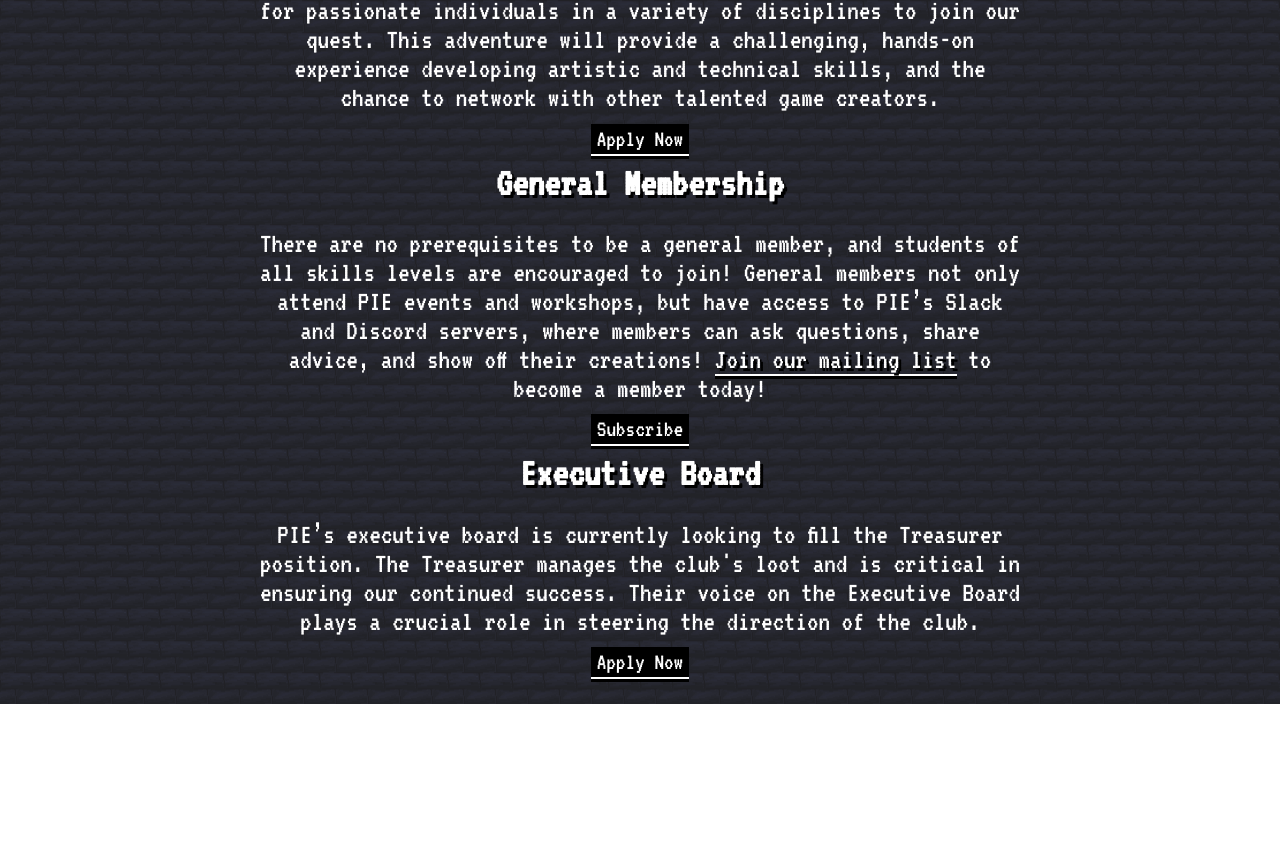
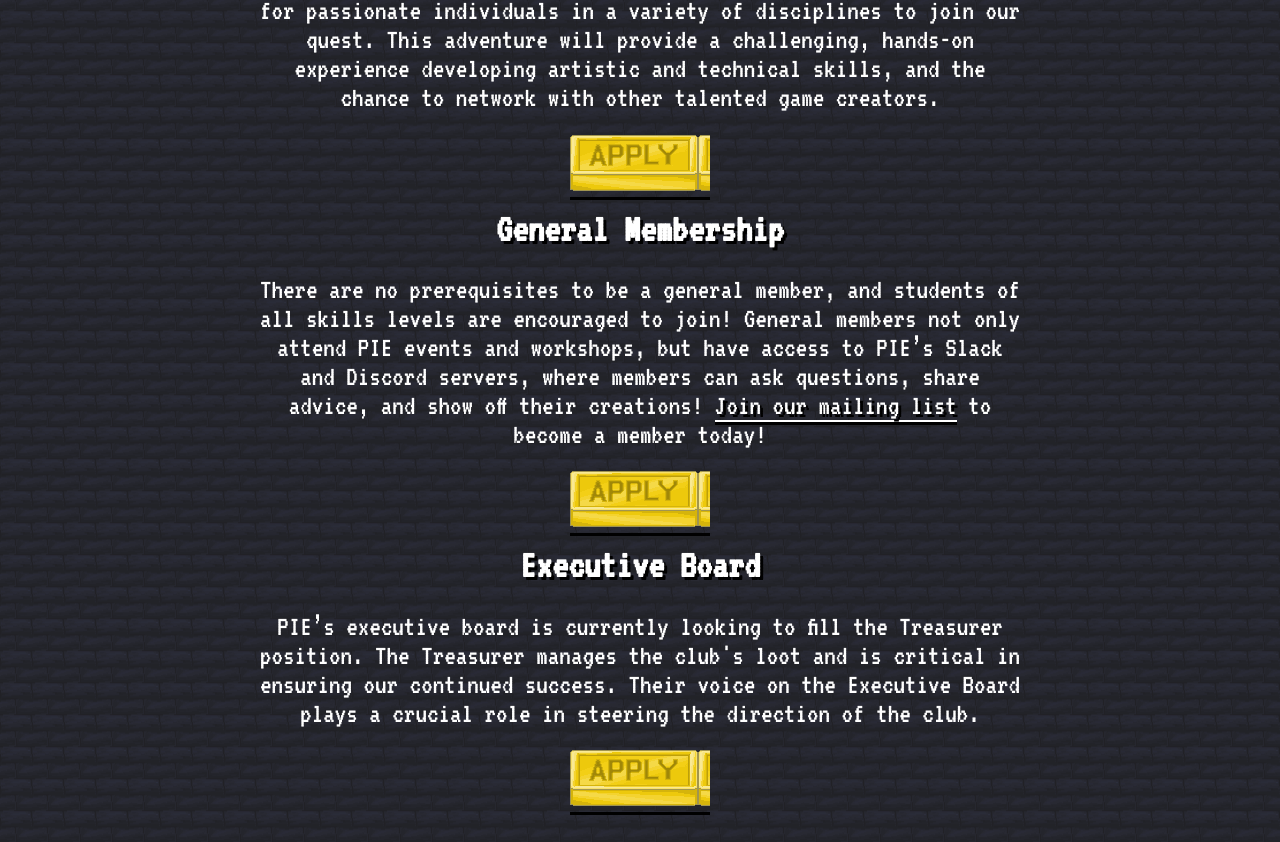
Before and after one commit to PIE-NU/Website, a website: page app/public/index.html in a window 1280 px wide. Shown: the part 1837-2679 px from the top of the page. Before the commit the page ends 2541 px from the top, so only its background shows below. Drawn offline with Linux system fonts and the light colour scheme.

Commit message:
Added apply btn images and started styling buttons to use them

```diff
--- a/app/public/css/index.css
+++ b/app/public/css/index.css
@@ -170,10 +170,21 @@ hr {
 
 .btn-googleform {
 	text-decoration: none;
-	color: white;
-	background-color: black;
 	font-size: 1.5em;
 	padding: .125em .25em;
+
+	border: none;
+
+	display: block;
+	margin: auto;
+	width: 128px;
+	height: 64px;
+	background: url("../img/apply_unpressed.png");
+	background-size: auto;
+}
+
+.btn-googleform:hover {
+	background: url("../img/apply_hover.png");
 }
 
 .btn-googleform:hover {
--- a/app/public/index.html
+++ b/app/public/index.html
@@ -76,17 +76,17 @@
 					<h3>The Expedition</h3>
 					<p class="desc-content">PIE is preparing to embark on a year long expedition into the realm of game creation. Together, we will bring an epic game to life, designing and creating it from the ground up. We are looking for passionate individuals in a variety of disciplines to join our quest. This adventure will provide a challenging, hands-on experience developing artistic and technical skills, and the chance to network with other talented game creators.</p>
 
-					<a class="btn-googleform" src="" href="">Apply Now</a>
+					<a class="btn-googleform" href=""></a>
 
 					<h3>General Membership</h3>
 					<p class="desc-content">There are no prerequisites to be a general member, and students of all skills levels are encouraged to join! General members not only attend PIE events and workshops, but have access to PIE’s Slack and Discord servers, where members can ask questions, share advice, and show off their creations! <a>Join our mailing list</a> to become a member today!</p>
 
-					<a class="btn-googleform" src="" href="">Subscribe</a>
+					<a class="btn-googleform" href=""></a>
 
 					<h3>Executive Board</h3>
 					<p class="desc-content">PIE’s executive board is currently looking to fill the Treasurer position. The Treasurer manages the club's loot and is critical in ensuring our continued success. Their voice on the Executive Board plays a crucial role in steering the direction of the club.</p>
 
-					<a class="btn-googleform" src="" href="">Apply Now</a>
+					<a class="btn-googleform" href=""></a>
 				</div>
 
 				<div style="height: 30px;"></div>
```
Also changed, not shown: app/public/img/apply_hover.png (added), app/public/img/apply_pressed.png (added), app/public/img/apply_unpressed.png (added).
